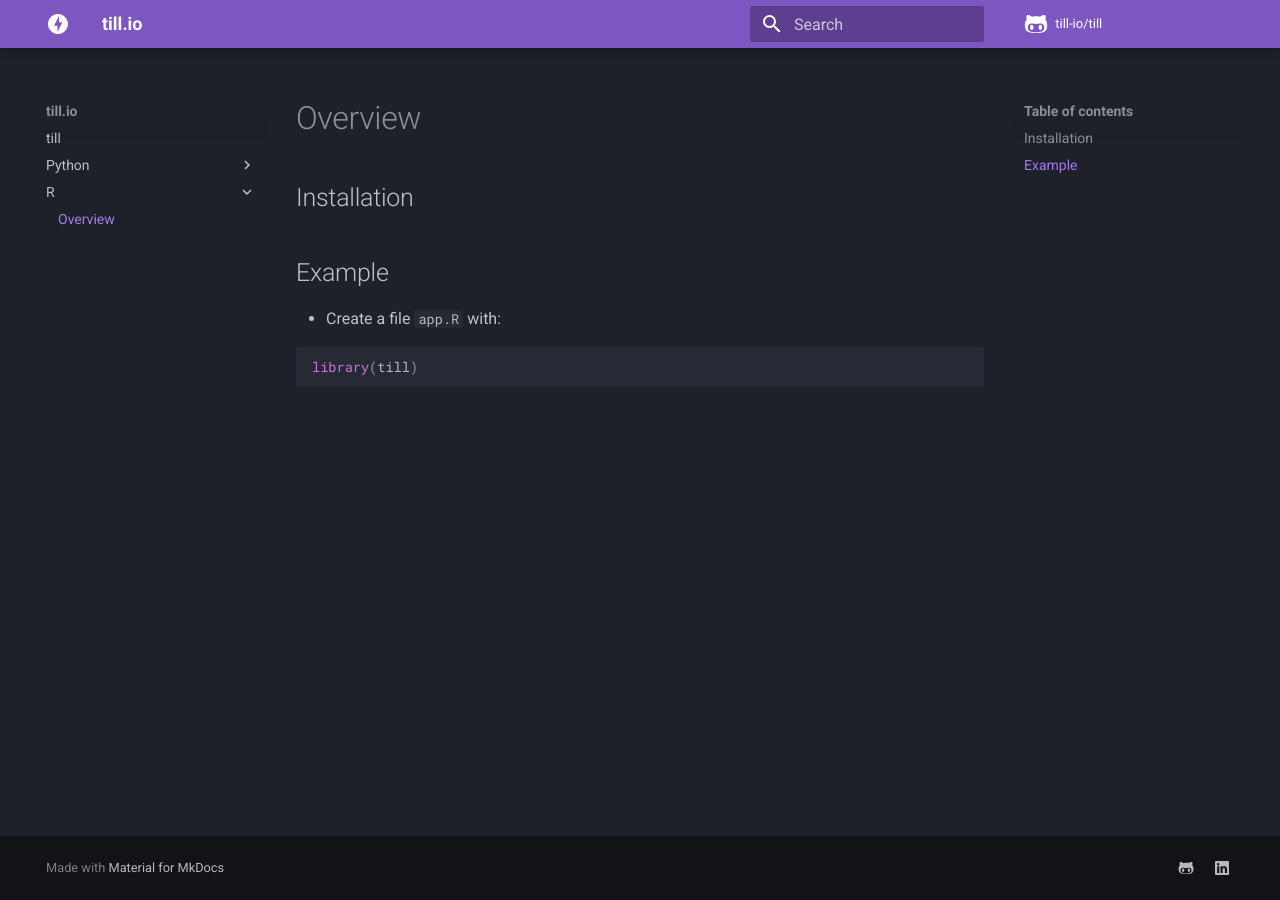
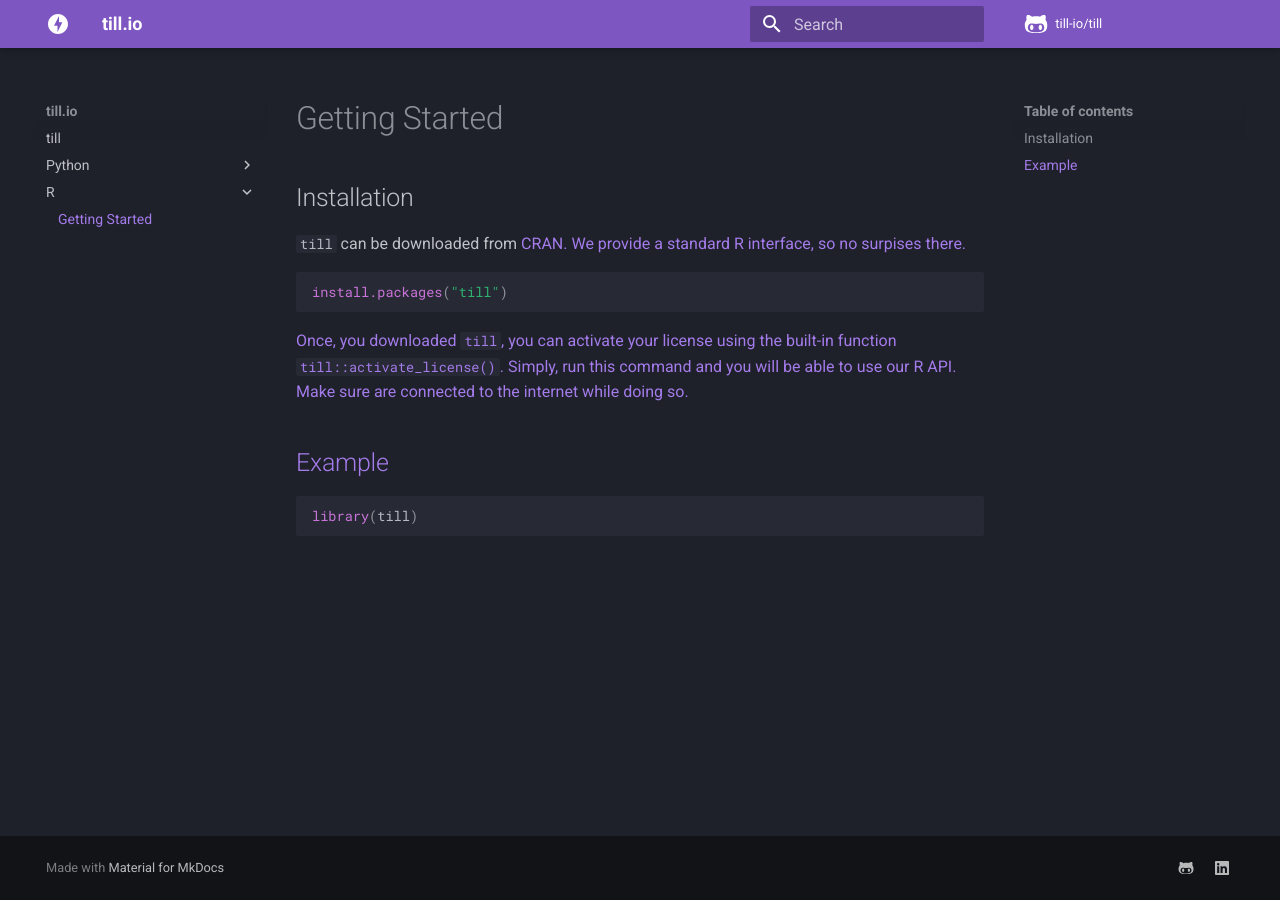
Before and after one commit to LJStroemsdoerfer/till-documentation, an MkDocs documentation site: the page built from docs/R/r-main.md, in a window 1280 px wide. Built offline with MkDocs 1.6.1 and Material for MkDocs 9.7.7, drawn with Linux system fonts in a browser that asks for light colours; comment, search, counter and statistics services are not loaded.

````diff
--- a/docs/R/r-main.md
+++ b/docs/R/r-main.md
@@ -1,9 +1,16 @@
-# Overview
+# Getting Started
 
 ## Installation
 
+<code>till</code> can be downloaded from <a href="https://cran.r-project.org">CRAN</code>. We provide a standard R interface, so no surpises there.
+
+```r
+install.packages("till")
+```
+
+Once, you downloaded <code>till</code>, you can activate your license using the built-in function <code>till::activate_license()</code>. Simply, run this command and you will be able to use our R API. Make sure are connected to the internet while doing so.
+
 ## Example
-* Create a file `app.R` with:
 
 ```r
 library(till)
````
Also changed, not shown: docs/python/python-main.md (+4 -3 lines).
